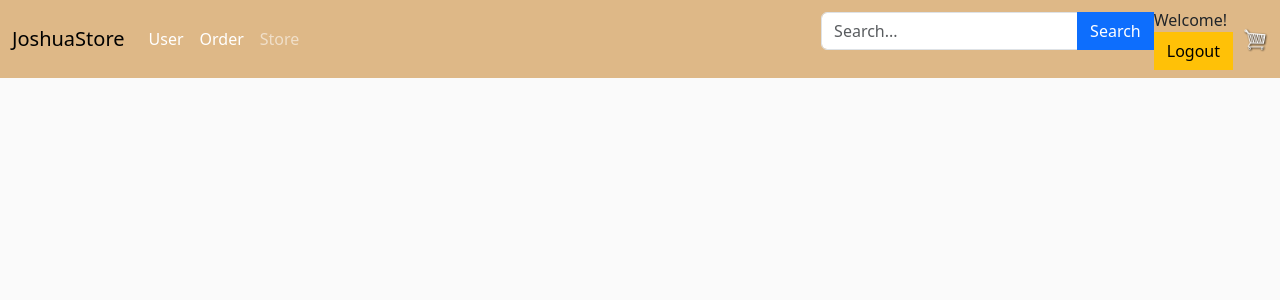
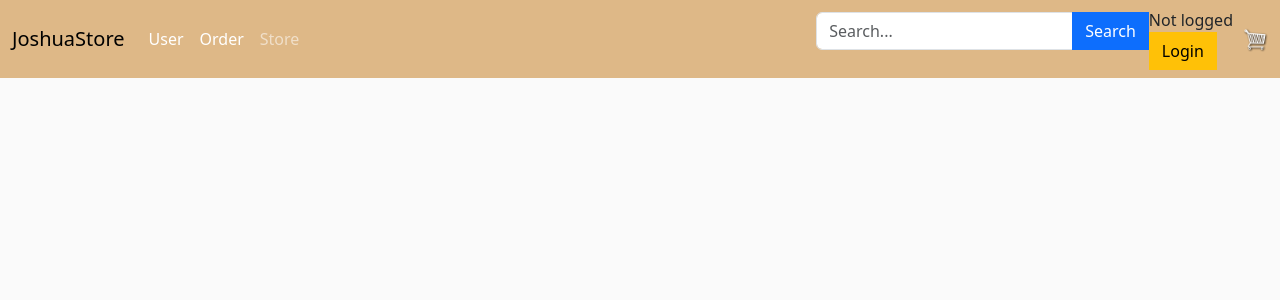
Before and after one commit to Joshuasukirindou/Eshopping, a Django app: page /home/ in a window 1280 px wide. Shown: the top 300 px of the page. Run offline with Django 4.2, Linux system fonts and the light colour scheme.

Commit message:
'fixlogin'

```diff
--- a/estore/templates/estore/main.html
+++ b/estore/templates/estore/main.html
@@ -71,12 +71,12 @@
             </form>
         </div>
         <div class="form-inline my-2 my-lg-0">
-          {% if user.is_authticated %}
+          {% if user.is_authenticated %}
+              <p class="my-2 my-lg-0 text-while">Welcome!{{ user.username }}</p>
+              <a href="{% url 'admin:logout' %}" class="btn btn-warning">Logout</a>
+          {% else %}
               <p class="my-2 my-lg-0 text-while">Not logged</p>
-              <a href="{% url 'login_view' %}" class="btn btn-warning">Login</a>
-          {% else %}
-              <p class="my-2 my-lg-0 text-while">Welcome!{{ user.username }}</p>
-              <a href="{% url 'logout_view' %}" class="btn btn-warning">Logout</a>
+              <a href="{% url 'admin:login' %}" class="btn btn-warning">Login</a>
           {% endif %}
         </div>
           <a href="{% url 'cart' %}">
--- a/estore_user/urls.py
+++ b/estore_user/urls.py
@@ -1,5 +1,6 @@
 from django.urls import path
 from . import views
+from django.contrib.auth import views as auth_view
 
 
 urlpatterns = [
@@ -7,5 +8,7 @@ urlpatterns = [
     path('login/', views.login_view, name='login_view'),
     path('logout/', views.logout_view, name='logout_view'),
     path('adduser/', views.register, name='add_user'),
+    path('admin/login/', auth_view.LoginView.as_view(), name='login'),
+    path('admin/logout/', auth_view.LogoutView.as_view(), name='logout'),
 
 ]
```
Also changed, not shown: db.sqlite3.
